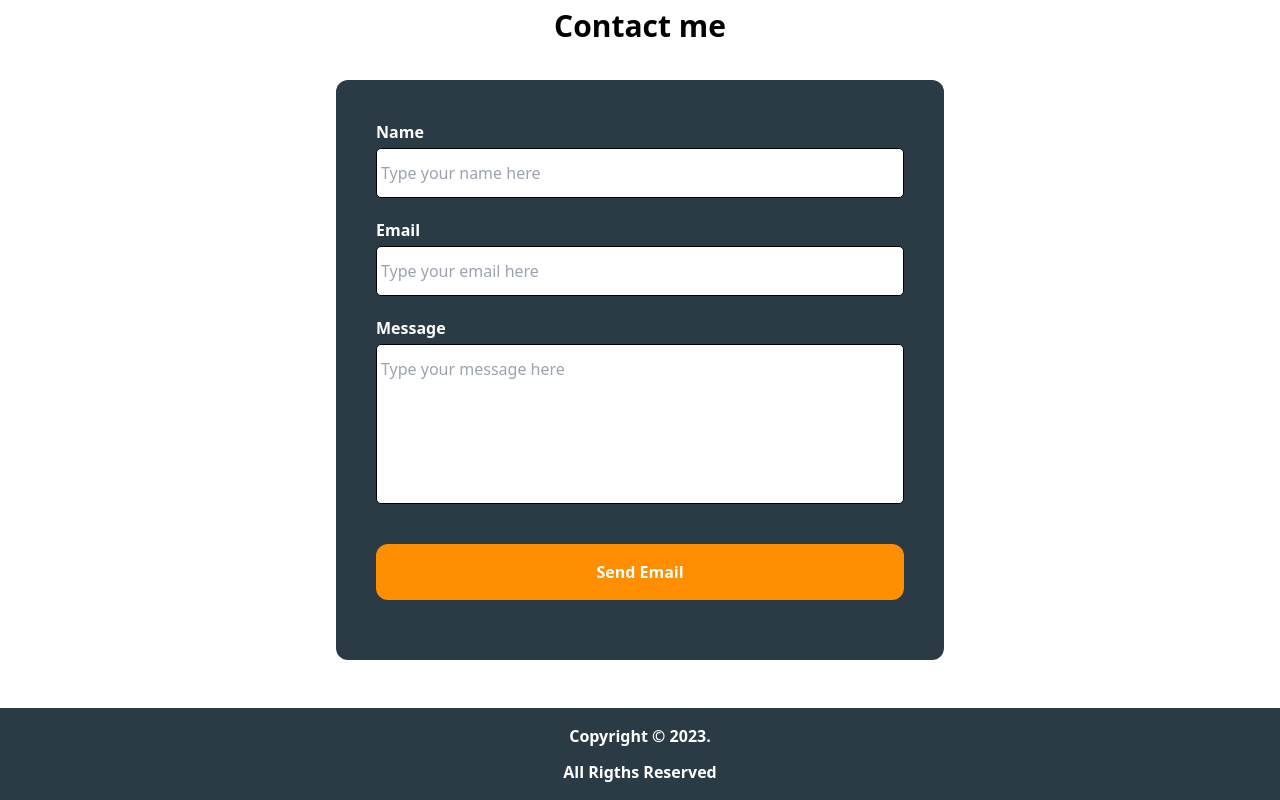
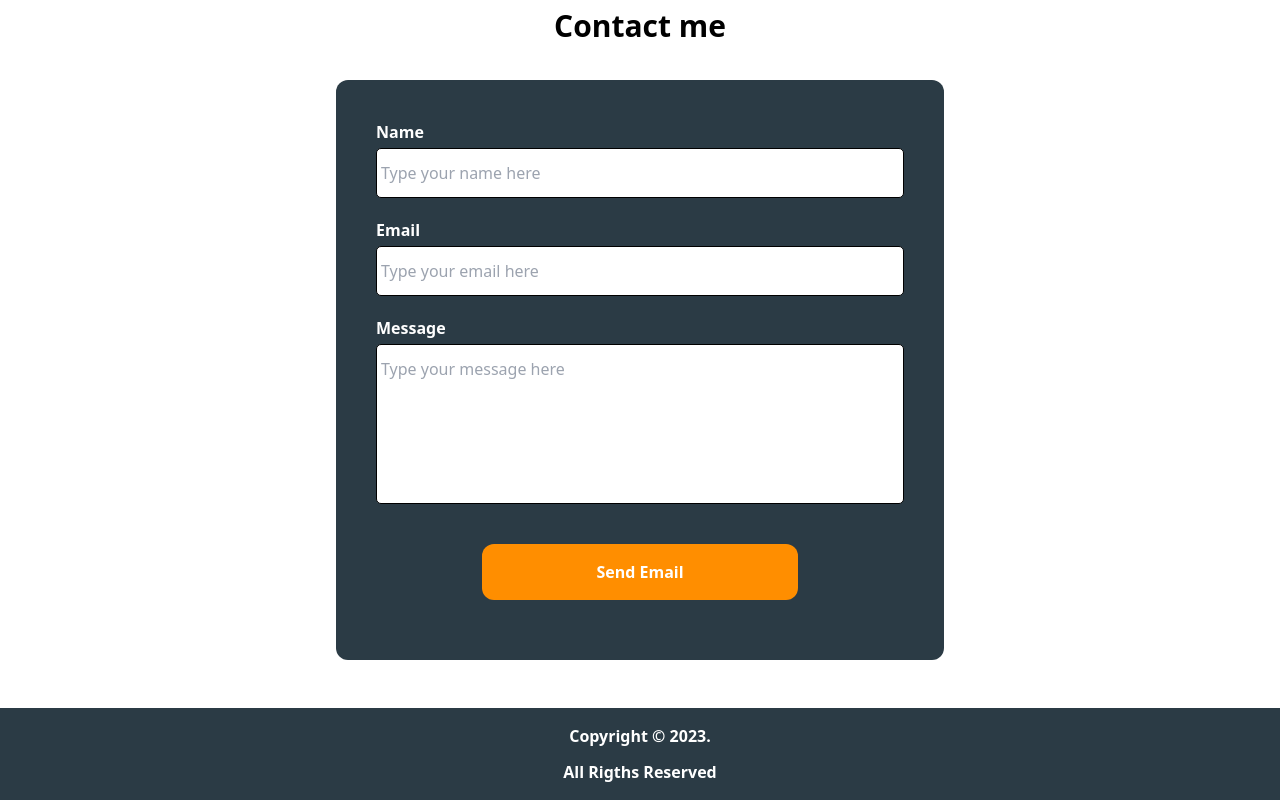
Before and after one commit to RoberthNC/My-Personal-Portfolio, a React (Vite) app: page / in a window 1280 px wide. Shown: the part 2423-3223 px from the top of the page. Built offline with nearby package versions, Linux system fonts and the light colour scheme.

Commit message:
Button size has been modified

```diff
--- a/src/components/ContactMe.jsx
+++ b/src/components/ContactMe.jsx
@@ -67,7 +67,7 @@ const ContactMe = () => {
                     <label className="text-white font-bold" htmlFor="message">Message</label>
                     <textarea id="message" name="message" placeholder="Type your message here" className="border-black border-x-[1px] border-y-[1px] rounded-[5px] px-1 py-3 h-40 resize-none" value={message} onChange={(e)=>setMessage(e.target.value)}></textarea>
                 </div>
-                <button type="submit" className="bg-[#ff8e00] text-white font-bold p-4 inline-block mt-5 mb-5 transition duration-200 hover:scale-110 transition-delay-100 rounded-xl">Send Email</button>
+                <button type="submit" className="bg-[#ff8e00] text-white font-bold p-4 inline-block mt-5 mb-5 transition duration-200 hover:scale-110 transition-delay-100 rounded-xl md:w-3/5 w-full mx-auto">Send Email</button>
             </form>
         </div>
   )
```
